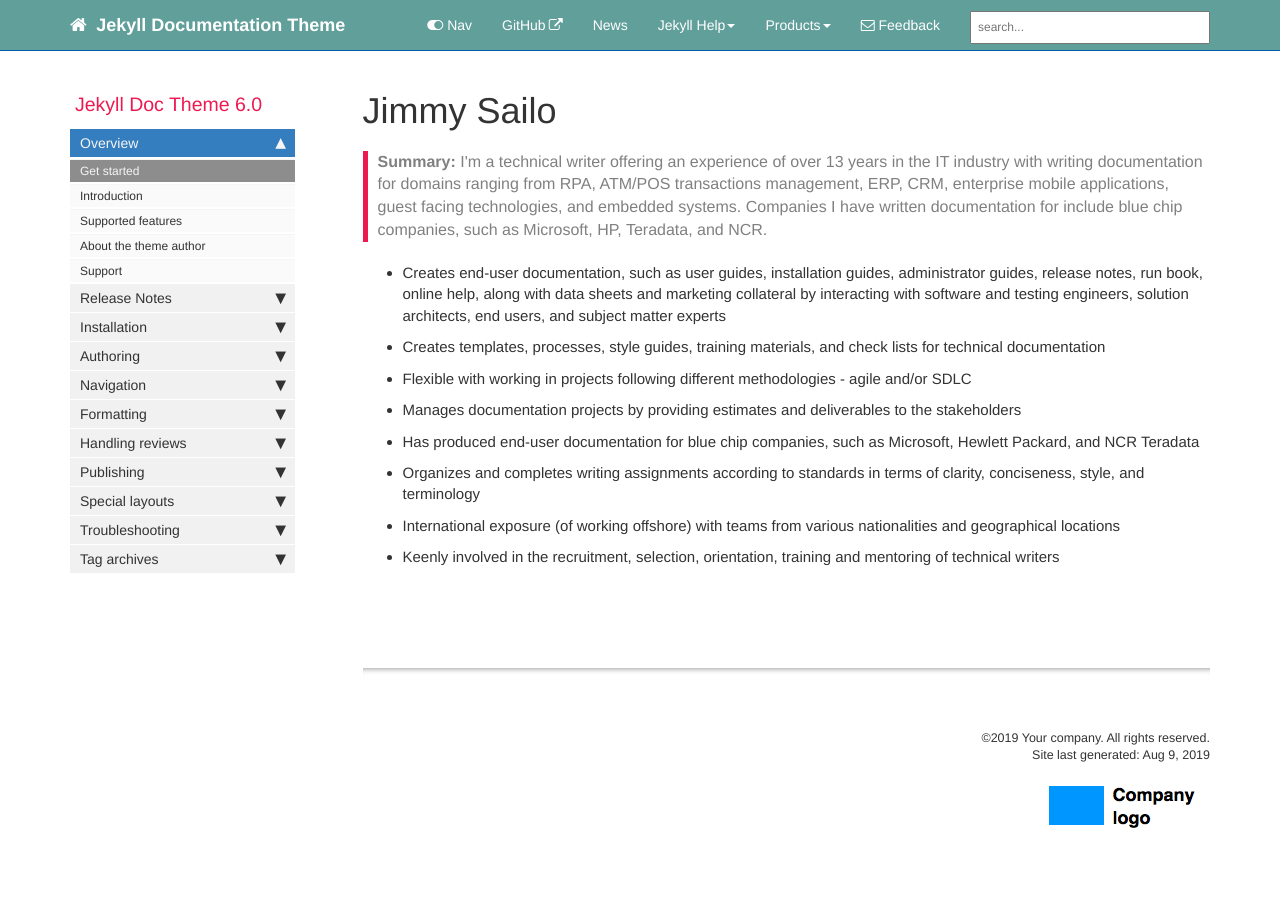
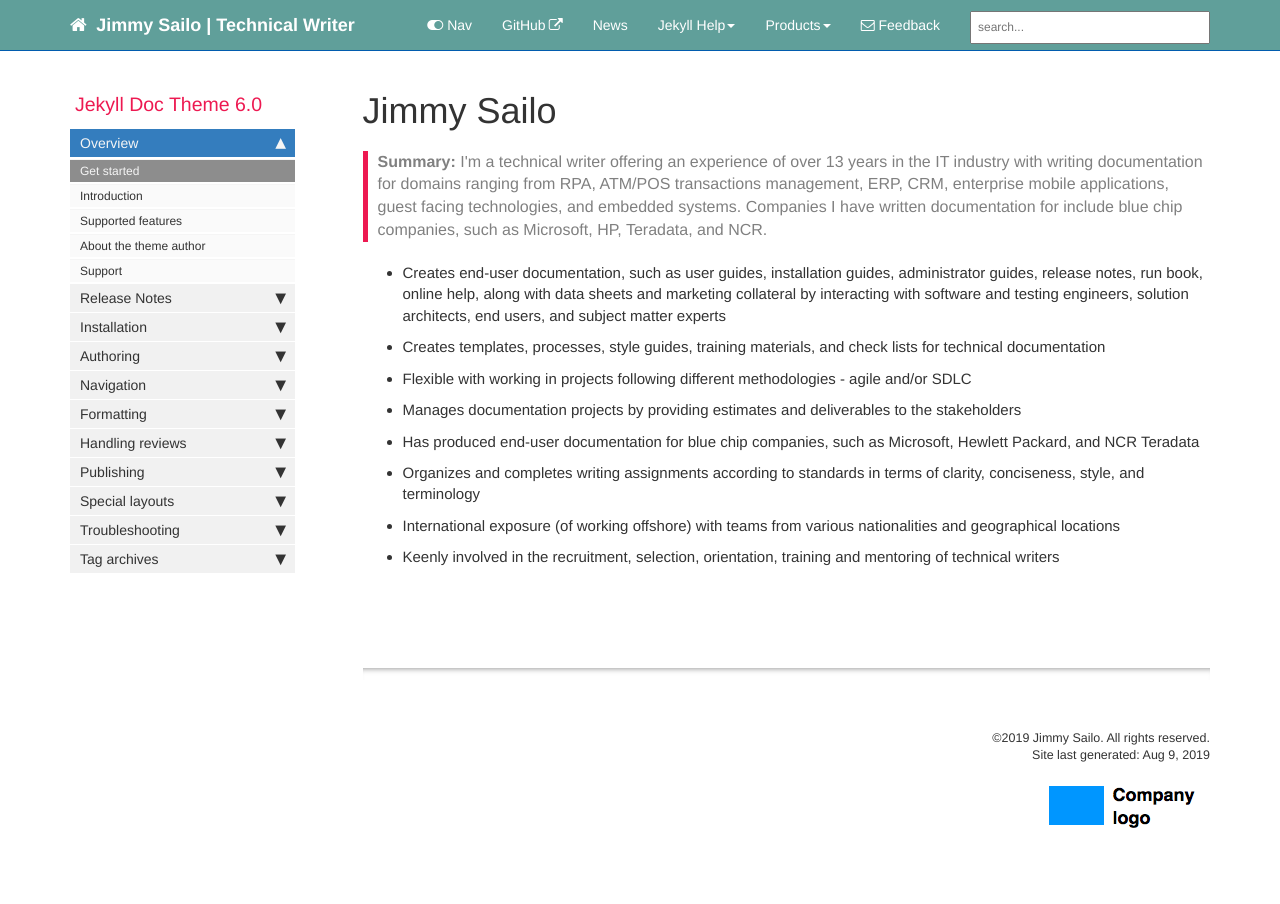
Before and after one commit to jsailo/kbase, a Jekyll site: the page built from index.md, in a window 1280 px wide. Built offline with Jekyll 4.4.1, drawn with Linux system fonts in a browser that asks for light colours; nearby versions of some CDN libraries; comment, search, counter and statistics services are not loaded.

```diff
--- a/_config.yml
+++ b/_config.yml
@@ -1,24 +1,24 @@
-repository: tomjoht/documentation-theme-jekyll
+
 
 output: web
 # this property is useful for conditional filtering of content that is separate from the PDF.
 
-topnav_title: Jekyll Documentation Theme
+topnav_title: Jimmy Sailo | Technical Writer
 # this appears on the top navigation bar next to the home button
 
-site_title: Jekyll theme for documentation
+site_title: Jimmy Sailo | Technical Writer | Information Developer
 # this appears in the html browser tab for the site title (seen mostly by search engines, not users)
 
-company_name: Your company
+company_name: Jimmy Sailo
 # this appears in the footer
 
-github_editme_path: tomjoht/documentation-theme-jekyll/blob/gh-pages/
+#github_editme_path: tomjoht/documentation-theme-jekyll/blob/gh-pages/
 # if you're using Github, provide the basepath to the branch you've created for reviews, following the sample here. if not, leave this value blank.
 
 # gitlab_editme_path: tomjoht/documentation-theme-jekyll/blob/gh-pages/
 # if you're using GitLab, provide the basepath to the branch you've created for reviews, following the sample here. if not, leave this value blank.
 
-disqus_shortname: idratherbewriting
+#disqus_shortname: idratherbewriting
 # if you're using disqus for comments, add the shortname here. if not, leave this value blank.
 
 google_analytics: UA-66296557-1
@@ -35,9 +35,9 @@ exclude:
   - .gitignore
 # these are the files and directories that jekyll will exclude from the build
 
-feedback_subject_line: Jekyll documentation theme
+#feedback_subject_line:
 
-feedback_email: tomjoht@gmail.com
+feedback_email: jimmy.sailo@gmail
 # used as a contact email for the Feedback link in the top navigation bar
 
 # feedback_disable: true
@@ -111,5 +111,5 @@ description: "Intended as a documentation theme based on Jekyll for technical wr
 # the description is used in the feed.xml file
 
 # needed for sitemap.xml file only
-url: http://idratherbewriting.com
-baseurl: /documentation-theme-jekyll
+# url: http://idratherbewriting.com
+# baseurl: /documentation-theme-jekyll
```
